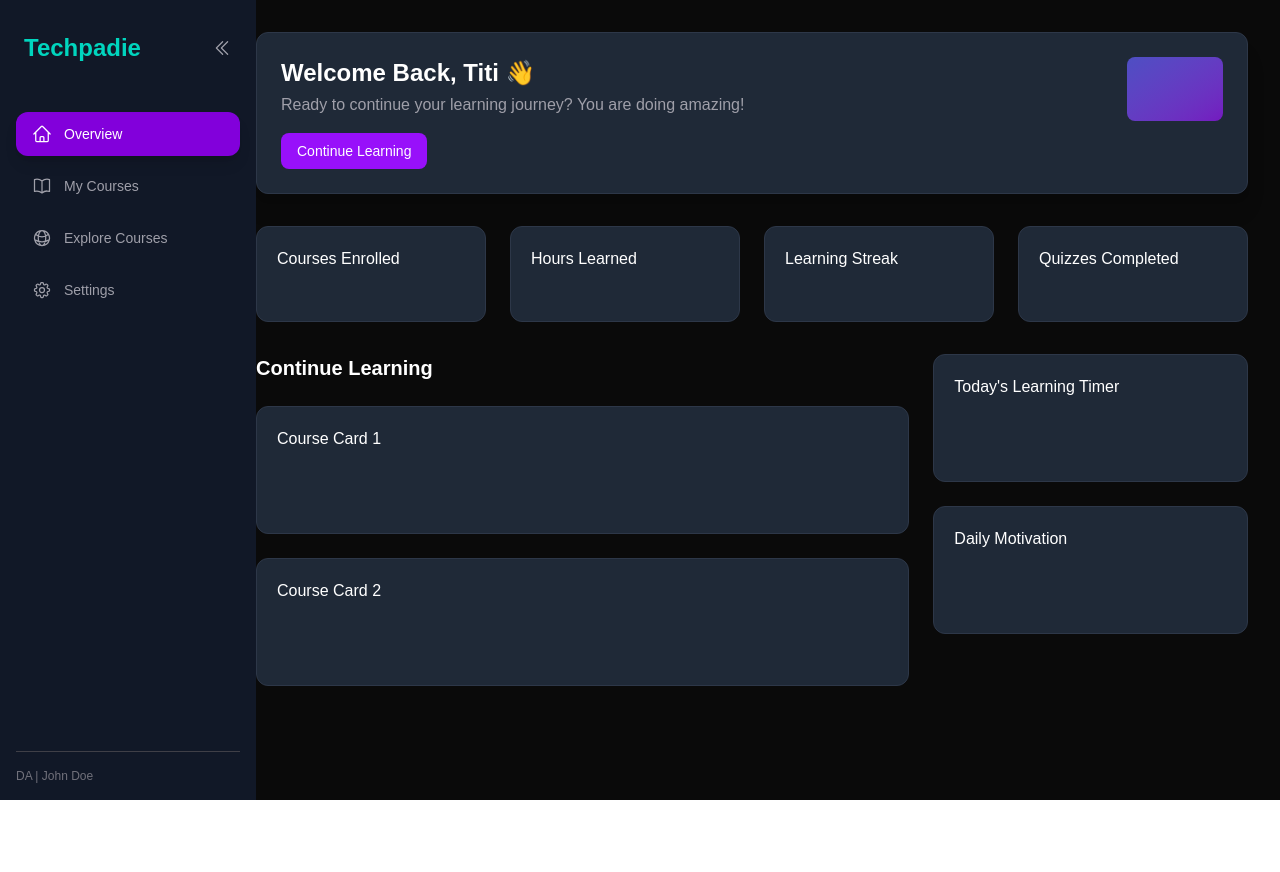
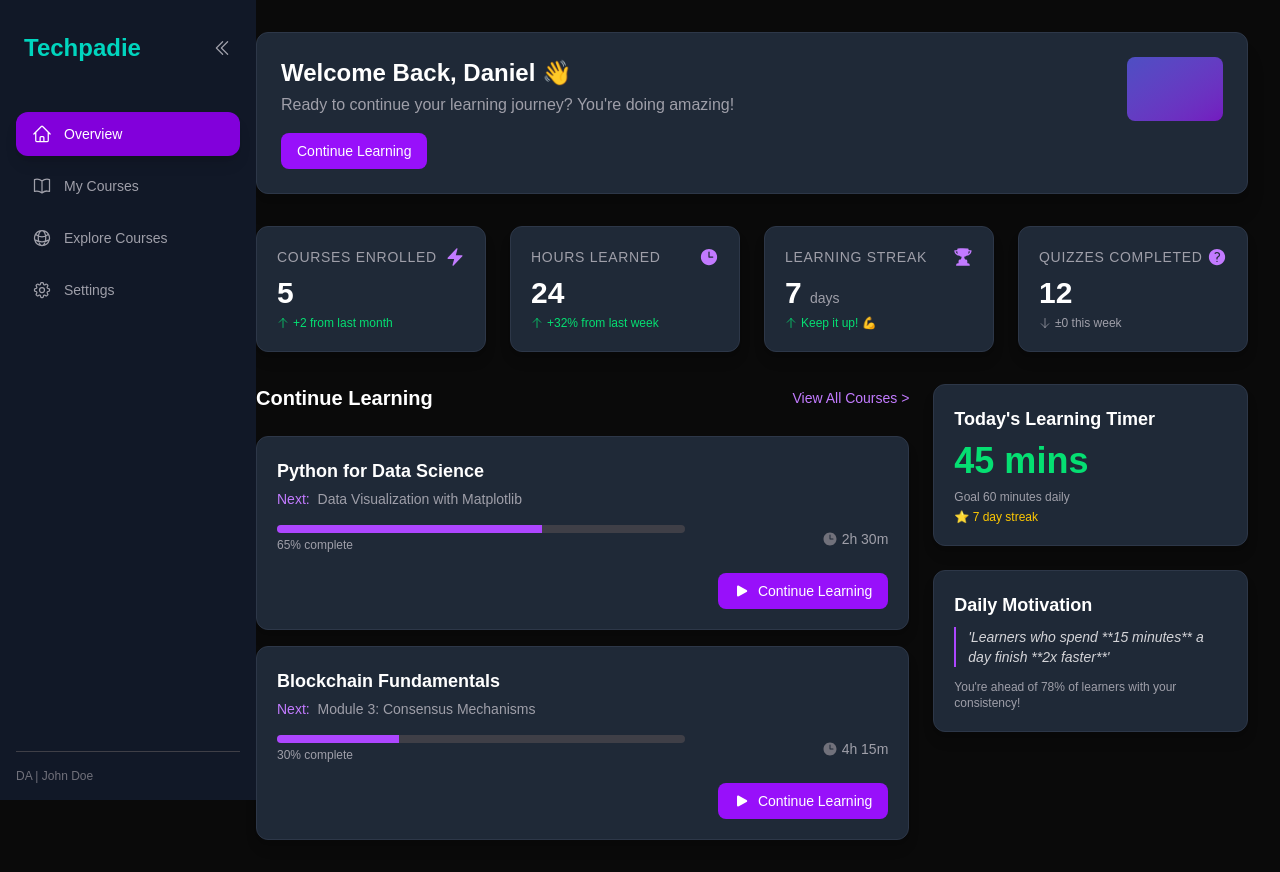
Before and after one commit to TeenGirlsinBlockchain/Techpadie, a Next.js app: page /dashboard in a window 1280 px wide. Before the commit the page ends 800 px from the top, so only its background shows below. Built offline with nearby package versions, Linux system fonts and the light colour scheme.

Commit message:
fixed the code and added statscard

```diff
--- a/app/dashboard/components/CourseCard.tsx
+++ b/app/dashboard/components/CourseCard.tsx
@@ -1,4 +1,3 @@
-// app/dashboard/components/CourseCard.tsx
 import React from 'react';
 import { PlayIcon, ClockIcon } from '@heroicons/react/24/solid';
 
--- a/app/dashboard/components/StatCard.tsx
+++ b/app/dashboard/components/StatCard.tsx
@@ -1,4 +1,3 @@
-// app/dashboard/components/StatCard.tsx
 import React from 'react';
 import { ArrowUpIcon, ArrowDownIcon } from '@heroicons/react/24/outline';
 import { BoltIcon, ClockIcon, TrophyIcon, QuestionMarkCircleIcon } from '@heroicons/react/24/solid';
--- a/app/dashboard/page.tsx
+++ b/app/dashboard/page.tsx
@@ -1,5 +1,65 @@
+
+import StatCard from './components/StatCard';
+import CourseCard from './components/CourseCard';
+import Link from 'next/link';
+
+// Mock Data structure for easy connection to backend API response
+const statData = [
+  {
+    metricKey: 'courses' as const,
+    title: 'Courses Enrolled',
+    value: 5,
+    change: '+2 from last month',
+    changeType: 'positive' as const
+  },
+  {
+    metricKey: 'hours' as const,
+    title: 'Hours Learned',
+    value: 24,
+    change: '+32% from last week',
+    changeType: 'positive' as const
+  },
+  {
+    metricKey: 'streak' as const,
+    title: 'Learning Streak',
+    value: 7,
+    unit: 'days',
+    change: 'Keep it up! 💪',
+    changeType: 'positive' as const
+  },
+  {
+    metricKey: 'quizzes' as const,
+    title: 'Quizzes Completed',
+    value: 12,
+    change: '±0 this week',
+    changeType: 'neutral' as const
+  },
+];
+
+const courseData = [
+  {
+    courseTitle: 'Python for Data Science',
+    nextLesson: 'Data Visualization with Matplotlib',
+    progressPercentage: 65,
+    timeRemaining: '2h 30m',
+    id: 1,
+  },
+  {
+    courseTitle: 'Blockchain Fundamentals',
+    nextLesson: 'Module 3: Consensus Mechanisms',
+    progressPercentage: 30,
+    timeRemaining: '4h 15m',
+    id: 2,
+  },
+];
 
 export default function DashboardHome() {
+
+  const handleContinueLearning = (courseId: number) => {
+    console.log(`Navigating to course with ID: ${courseId}`);
+    // when we go live and update the backend, router.push(`/course/${courseId}/continue`);
+  };
+
   return (
     <div className="space-y-8">
 
@@ -8,10 +68,10 @@ export default function DashboardHome() {
         <div className="flex justify-between items-start">
           <div>
             <h1 className="text-2xl font-semibold text-white">
-              Welcome Back, Titi 👋
+              Welcome Back, Daniel 👋
             </h1>
             <p className="text-zinc-400 mt-1">
-              Ready to continue your learning journey? You are doing amazing!
+              Ready to continue your learning journey? You&apos;re doing amazing!
             </p>
             <button className="mt-4 px-4 py-2 bg-purple-600 text-white rounded-lg text-sm font-medium hover:bg-purple-700 transition">
               Continue Learning
@@ -22,13 +82,11 @@ export default function DashboardHome() {
         </div>
       </section>
 
-      {/* 2. Key Statistics/Metrics Section */}
+      {/* 2. Key Statistics/Metrics Section (Using StatCard) */}
       <section className="grid grid-cols-1 sm:grid-cols-2 lg:grid-cols-4 gap-6">
-        {/* Placeholder for Stat Cards (we'll build these next) */}
-        <div className="bg-[#1F2937] p-5 rounded-xl border border-[#2D3748] h-24">Courses Enrolled</div>
-        <div className="bg-[#1F2937] p-5 rounded-xl border border-[#2D3748] h-24">Hours Learned</div>
-        <div className="bg-[#1F2937] p-5 rounded-xl border border-[#2D3748] h-24">Learning Streak</div>
-        <div className="bg-[#1F2937] p-5 rounded-xl border border-[#2D3748] h-24">Quizzes Completed</div>
+        {statData.map((stat) => (
+          <StatCard key={stat.title} {...stat} />
+        ))}
       </section>
 
       {/* 3. Main Content Grid (Learning Cards and Right Column) */}
@@ -36,16 +94,46 @@ export default function DashboardHome() {
 
         {/* Left Column: Course Cards (Takes 2/3 width on large screens) */}
         <div className="lg:col-span-2 space-y-6">
-          <h2 className="text-xl font-semibold">Continue Learning</h2>
-          {/* Placeholder for Course Cards (we'll build these next) */}
-          <div className="bg-[#1F2937] p-5 rounded-xl border border-[#2D3748] h-32">Course Card 1</div>
-          <div className="bg-[#1F2937] p-5 rounded-xl border border-[#2D3748] h-32">Course Card 2</div>
+          <div className="flex justify-between items-center">
+            <h2 className="text-xl font-semibold">Continue Learning</h2>
+            <Link href="/dashboard/my-courses" className="text-sm font-medium text-purple-400 hover:text-purple-300">
+                View All Courses &gt;
+            </Link>
+          </div>
+          <div className="space-y-4">
+            {courseData.map((course) => (
+              <CourseCard
+                key={course.id}
+                courseTitle={course.courseTitle}
+                nextLesson={course.nextLesson}
+                progressPercentage={course.progressPercentage}
+                timeRemaining={course.timeRemaining}
+                onContinue={() => handleContinueLearning(course.id)}
+              />
+            ))}
+          </div>
         </div>
 
         {/* Right Column: Timer, Motivation (Takes 1/3 width on large screens) */}
         <div className="lg:col-span-1 space-y-6">
-          <div className="bg-[#1F2937] p-5 rounded-xl border border-[#2D3748] h-32">Today&apos;s Learning Timer</div>
-          <div className="bg-[#1F2937] p-5 rounded-xl border border-[#2D3748] h-32">Daily Motivation</div>
+          {/* Today's Learning Timer Card */}
+          <div className="bg-[#1F2937] p-5 rounded-xl border border-[#2D3748] shadow-lg">
+            <h3 className="text-lg font-semibold text-white mb-2">Today&apos;s Learning Timer</h3>
+            <p className="text-4xl font-bold text-green-400">45 mins</p>
+            <p className="text-xs text-zinc-400 mt-2">Goal 60 minutes daily</p>
+            <p className="text-xs text-yellow-400 mt-1">⭐ 7 day streak</p>
+          </div>
+
+          {/* Daily Motivation Card */}
+          <div className="bg-[#1F2937] p-5 rounded-xl border border-[#2D3748] shadow-lg">
+            <h3 className="text-lg font-semibold text-white mb-2">Daily Motivation</h3>
+            <blockquote className="text-sm italic text-zinc-300 border-l-2 border-purple-500 pl-3">
+              &apos;Learners who spend **15 minutes** a day finish **2x faster**&apos;
+            </blockquote>
+            <p className="text-xs text-zinc-400 mt-3">
+              You&apos;re ahead of 78% of learners with your consistency!
+            </p>
+          </div>
         </div>
       </div>
     </div>
```
